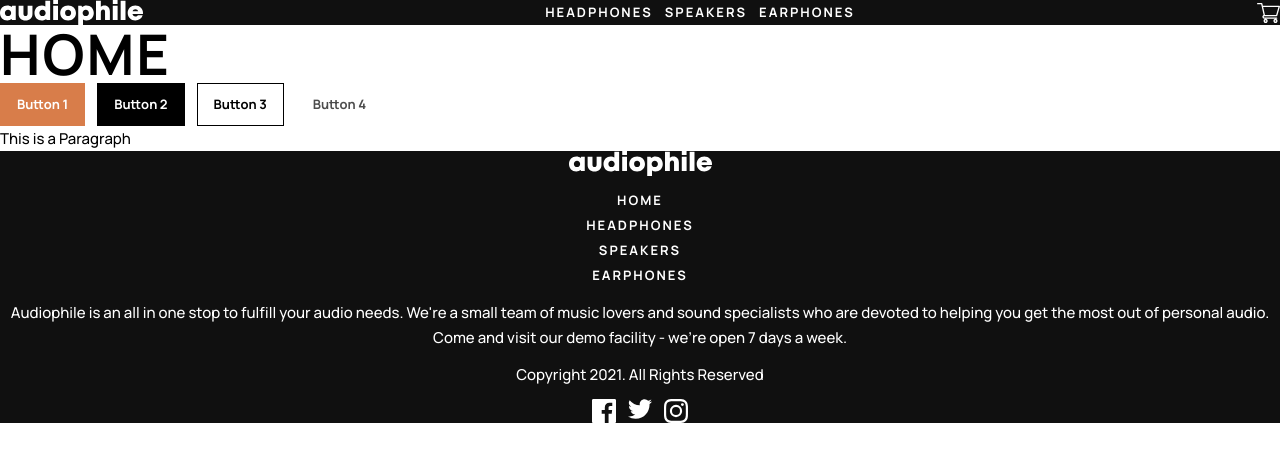
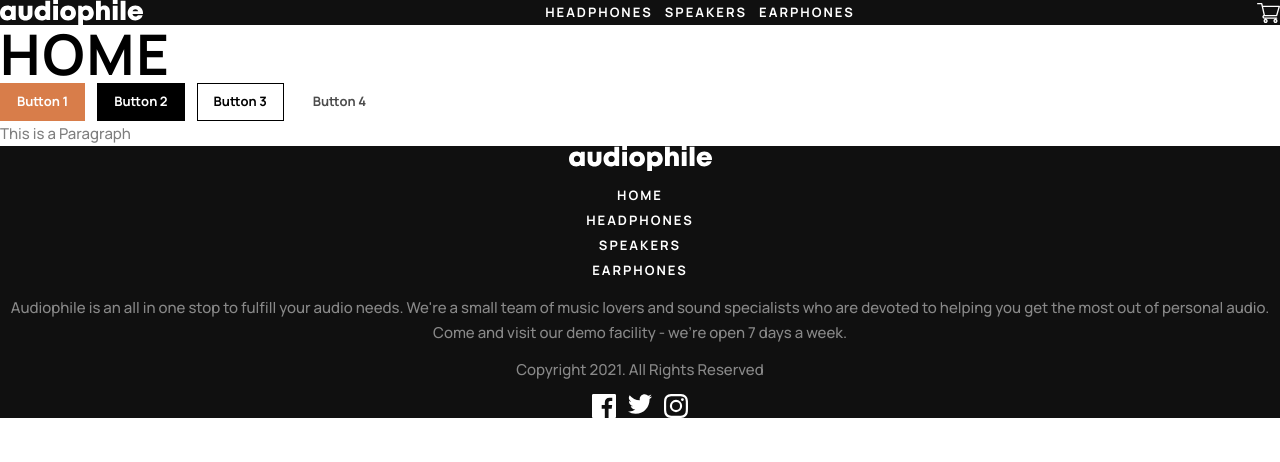
Before and after one commit to scottmotion/audiophile-ecommerce, a React (Vite) app: page / in a window 1280 px wide. Shown: the top 462 px of the page. Built offline with nearby package versions, Linux system fonts and the light colour scheme.

Commit message:
Update tailwind.config.js
paragraph font opacity

```diff
--- a/tailwind.config.js
+++ b/tailwind.config.js
@@ -30,10 +30,11 @@ export default {
           fontFamily: "Manrope",
           src: 'url("./fonts/Manrope-VariableFont_wght.ttf")',
         },
-        "body": {
+        "body p": {
           fontSize: theme("fontSize.base"),
           fontWeight: "500",
           lineHeight: "25px",
+          opacity: "0.5",
         },
         "h1": {
           fontSize: "56px",
```
